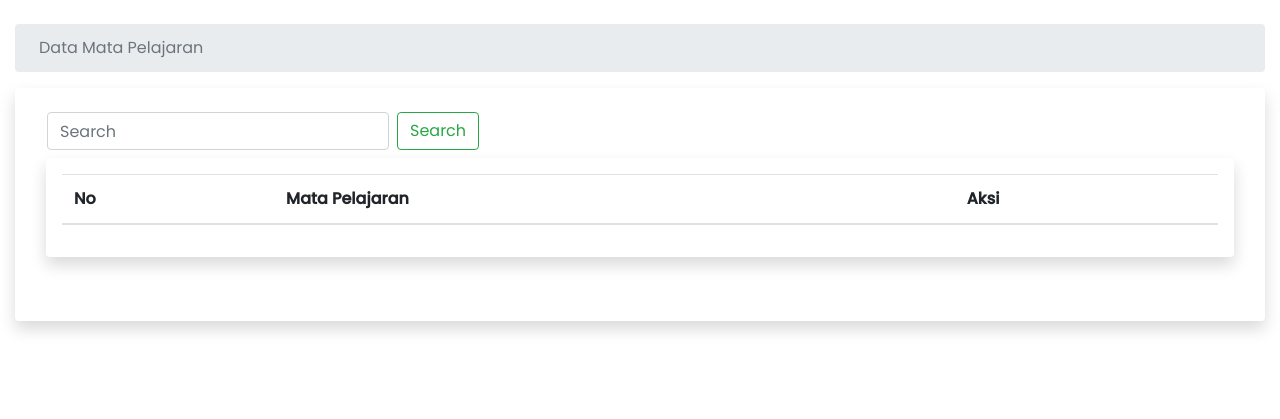
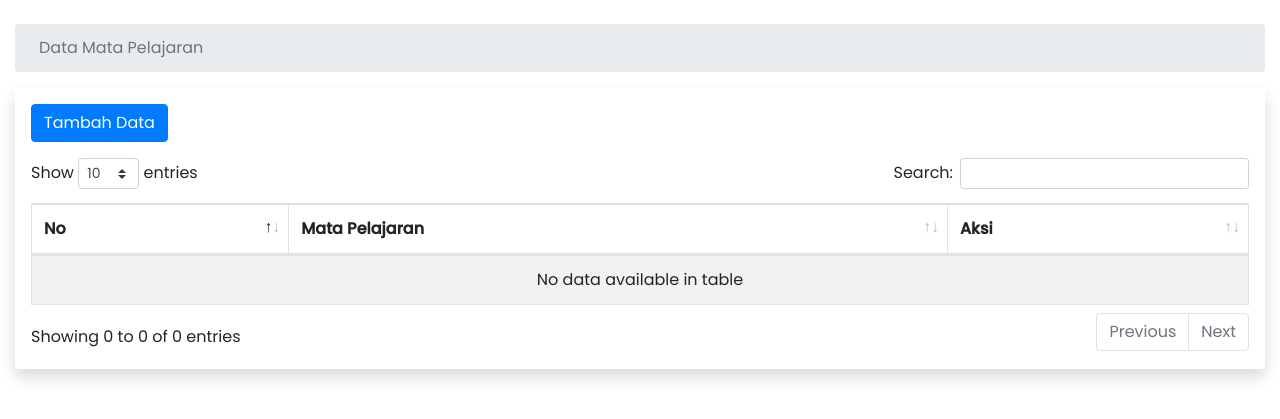
Before and after one commit to NuricoVicyyanto/absen, a PHP site: the page made by app/views/mapel/index.php in a window 1280 px wide. Shown: the top 419 px of the page. Run offline with PHP 8.4, Linux system fonts and the light colour scheme; the template is opened without the code that fills it, so the values that code supplies are empty; some libraries are stand-ins or nearby versions.

Commit message:
Update index.php

```diff
--- a/app/views/mapel/index.php
+++ b/app/views/mapel/index.php
@@ -8,19 +8,13 @@
         </ol>
       </nav>
     </div>
+
     <div class="col-lg-12">
-          <div class="shadow p-3 mb-5 bg-white rounded">
-            <nav class="navbar navbar-light bg-white">
-              <form class="form-inline">
-                <input class="form-control mr-sm-2" type="search" placeholder="Search" aria-label="Search">
-                <button class="btn btn-outline-success my-2 my-sm-0" type="submit">Search</button>
-              </form>
-            </nav>
-            <tbody>
-              <div class="col-lg-12">
-                <div class="shadow p-3 mb-5 bg-white rounded">
-                  <div class="table">
-                    <table class="table" id="example">
+      <div class="shadow p-3 mb-4 bg-white rounded">
+        <div class="pb-3">
+          <button type="button" class="btn btn-primary"><i class="fas fa-plus"></i> Tambah Data</button>
+        </div>
+        <table id="datapengguna" class="table table-striped table-bordered" style="width:100%">
           <thead>
             <tr>
               <th scope="col">No</th>
@@ -39,20 +33,82 @@
           <tr>
             <td><?=$no++;?></td>
             <td><?=$x['mt_pelajaran']?></td>
-                        <td><?=$x['username']?></td>
-                        <td><?=$x['nama_lengkap']?></td>
             <td>
-                          <a href="" data-toggle="tooltip" data-placement="left" title="Edit data"><i
-                              class="fas fa-edit text-warning"></i></a>
-                          <a href="" data-toggle="tooltip" data-placement="top" title="Hapus data"><i
-                              class="fas fa-trash-alt text-danger"></i></a>
+              <div class="btn-group" role="group" aria-label="Basic example">
+                <a type="button" class="btn btn-info" data-placement="left" title="Detail data" data-toggle="modal"
+                  data-target="#detail"><i class="fas fa-info"></i>
+                </a>
+                <div class="modal fade" id="detail" tabindex="-1" aria-labelledby="exampleModalLabel"
+                  aria-hidden="true">
+                  <div class="modal-dialog">
+                    <div class="modal-content">
+                      <div class="modal-header">
+                        <h5 class="modal-title" id="exampleModalLabel">Detail Mata Pelajaran</h5>
+                        <button type="button" class="close" data-dismiss="modal" aria-label="Close">
+                          <span aria-hidden="true">&times;</span>
+                        </button>
+                      </div>
+                      <div class="modal-body">
+                        ...
+                      </div>
+                      <div class="modal-footer">
+                        <button type="button" class="btn btn-danger" data-dismiss="modal">Tutup</button>
+                      </div>
+                    </div>
+                  </div>
+                </div>
+                <a type="button" class="btn btn-warning" data-placement="bottom" data-toggle="modal" data-target="#edit"
+                  title="Edit data"><i class="fas fa-edit"></i>
+                </a>
+                <div class="modal fade" id="edit" tabindex="-1" aria-labelledby="exampleModalLabel" aria-hidden="true">
+                  <div class="modal-dialog">
+                    <div class="modal-content">
+                      <div class="modal-header">
+                        <h5 class="modal-title" id="exampleModalLabel">Modal title</h5>
+                        <button type="button" class="close" data-dismiss="modal" aria-label="Close">
+                          <span aria-hidden="true">&times;</span>
+                        </button>
+                      </div>
+                      <div class="modal-body">
+                        ...
+                      </div>
+                      <div class="modal-footer">
+                        <button type="button" class="btn btn-secondary" data-dismiss="modal">Close</button>
+                        <button type="button" class="btn btn-primary">Save changes</button>
+                      </div>
+                    </div>
+                  </div>
+                </div>
+                <a type="button" class="btn btn-danger" data-placement="right" data-toggle="modal" data-target="#hapus"
+                  title="Hapus data"><i class="fas fa-trash-alt"></i>
+                </a>
+                <div class="modal fade" id="hapus" tabindex="-1" aria-labelledby="exampleModalLabel" aria-hidden="true">
+                  <div class="modal-dialog">
+                    <div class="modal-content">
+                      <div class="modal-header">
+                        <h5 class="modal-title" id="exampleModalLabel">Hapus Mata pelajaran</h5>
+                        <button type="button" class="close" data-dismiss="modal" aria-label="Close">
+                          <span aria-hidden="true">&times;</span>
+                        </button>
+                      </div>
+                      <div class="modal-body">
+                        Apakah anda yakin akan menghapus mata pelajaran ini?
+                      </div>
+                      <div class="modal-footer">
+                        <button type="button" class="btn btn-success" data-dismiss="modal">Tidak</button>
+                        <button type="button" class="btn btn-danger">Iya hapus</button>
+                      </div>
+                    </div>
+                  </div>
+                </div>
+              </div>
             </td>
           </tr>
           <?php
                                     }
                                 ?>
           <?php endforeach; ?>
-            </tbody>
+
         </table>
       </div>
     </div>
```
Lines whose indentation alone changed are shown as unchanged.
